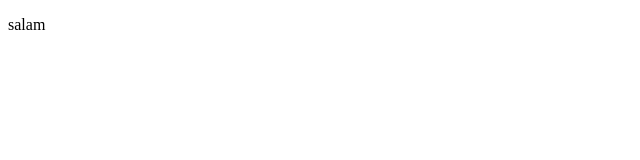
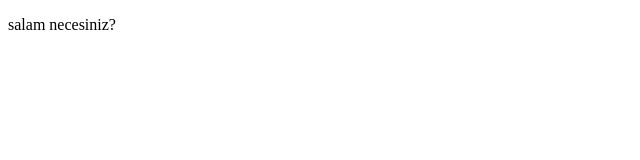
Before and after one commit to webqrup/WebLayihe1, a plain HTML site: page index.html in a window 1280 px wide. Shown: the full height of the page, 0-640 px from the left. Drawn offline with Linux system fonts and the light colour scheme.

Commit message:
Update index.html
p teqinin iceriyini deyisdim

```diff
--- a/index.html
+++ b/index.html
@@ -11,6 +11,6 @@
 </head>
 <body>
 
-    <p> salam </p>
+    <p> salam necesiniz? </p>
 </body>
 </html>
```
